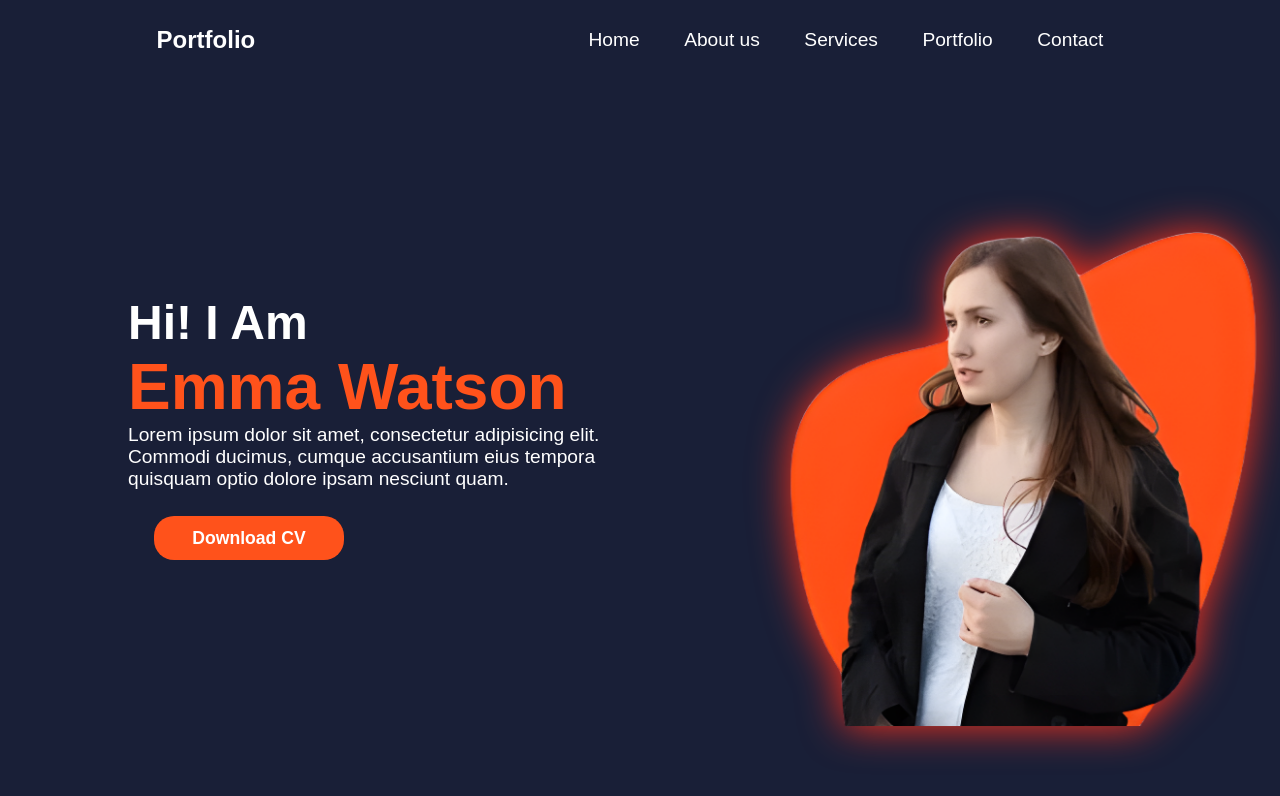
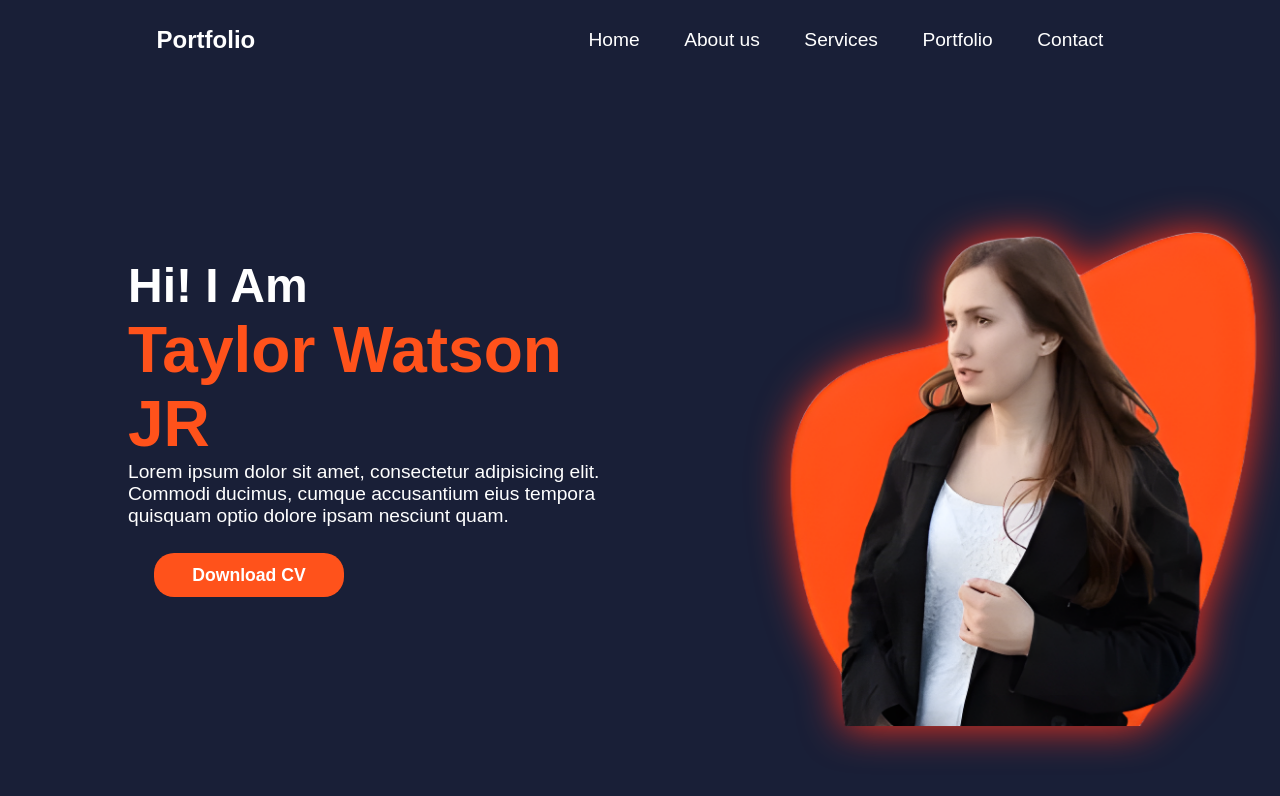
Before and after one commit to ChandraTERA/Portfolio-Website, a plain HTML site: page portfolio-3/index.html in a window 1280 px wide. Drawn offline with nearby package versions, Linux system fonts and the light colour scheme.

Commit message:
Update index.html

```diff
--- a/portfolio-3/index.html
+++ b/portfolio-3/index.html
@@ -33,7 +33,7 @@
         <div class="content">
             <div class="main-content">
                 <h1 data-aos="fade-right" data-aos-duration="1500" >Hi! I Am</h1>
-                <span data-aos="fade-left" data-aos-duration="1500" data-aos-delay="200" >Emma Watson</span>
+                <span data-aos="fade-left" data-aos-duration="1500" data-aos-delay="200" >Taylor Watson JR</span>
                 <p data-aos="flip-up" data-aos-duration="1500"  data-aos-delay="400">Lorem ipsum dolor sit amet, consectetur adipisicing elit. Commodi ducimus, cumque accusantium eius tempora quisquam optio dolore ipsam nesciunt quam.</p>
                 <div class="buttons">
                     <button data-aos="zoom-in" data-aos-duration="1500" data-aos-delay="600">Download CV</button>
@@ -64,4 +64,5 @@
         })
     </script>
 </body>
+
 </html>
```
